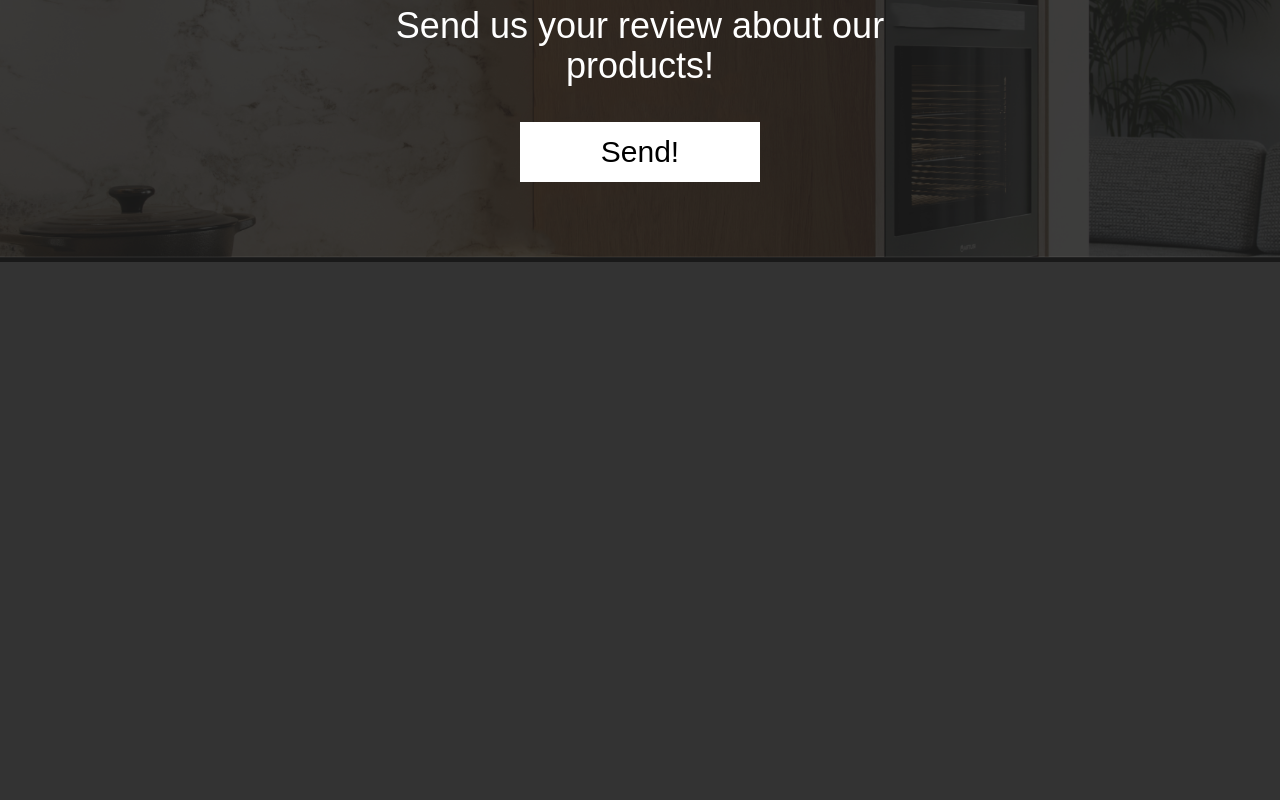
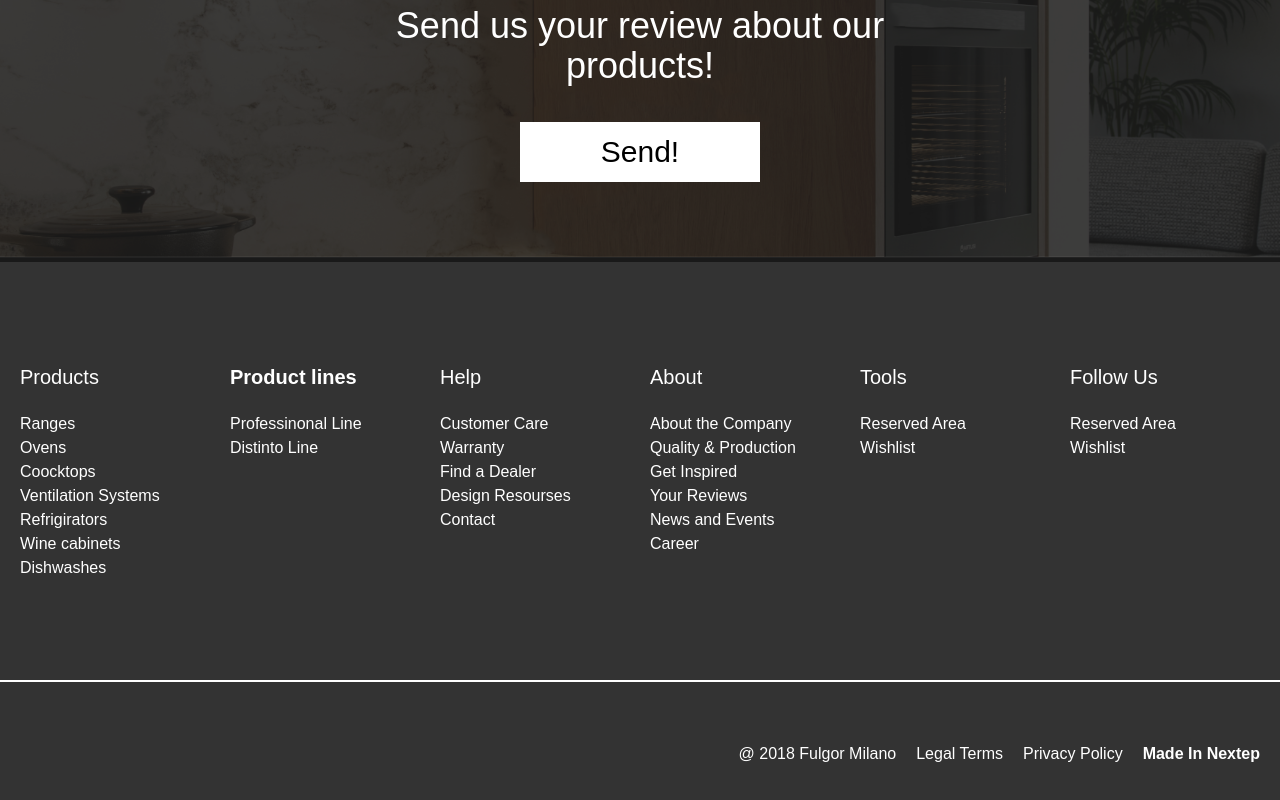
Before and after one commit to rocolusso/webcoder-test-challange-next, a Next.js app: page / in a window 1280 px wide. Shown: the part 3538-4338 px from the top of the page. Before the commit the page ends 3800 px from the top, so only its background shows below. Built offline with nearby package versions, Linux system fonts and the light colour scheme.

Commit message:
created Footer component

```diff
--- a/src/app/page.tsx
+++ b/src/app/page.tsx
@@ -2,16 +2,18 @@ import Header from "@/components/Header";
 import About from "@/components/About";
 import Services from "@/components/Services";
 import Contact from "@/components/Contact";
+import Footer from "@/components/Footer";
 
 export default function Home() {
     return (
         <>
-      <Header />
+            <Header/>
             <main>
-          <About />
-          <Services />
-          <Contact />
+                <About/>
+                <Services/>
+                <Contact/>
             </main>
+            <Footer/>
         </>
     );
 }
--- /dev/null
+++ b/src/components/Footer.tsx
@@ -0,0 +1,206 @@
+import React from 'react';
+import Link from "next/link";
+
+const Footer = () => {
+    return (
+        <footer className={'pt-20 pb-10'}>
+            <div className={'main_footer'}>
+                <div className={'container mx-auto'}>
+                    <div className={'grid grid-cols-2 sm:grid-cols-6 gap-5 p-5'}>
+
+                        <div className={'footer_item flex flex-col text-white'}>
+                            <h4 className={'text-[20px]'}>Products</h4>
+                            <ul className={'pt-5 flex flex-col'}>
+                                <li>
+                                    <Link href={'# '}>
+                                        Ranges
+                                    </Link>
+                                </li>
+                                <li>
+                                    <Link href={'#'}>
+                                        Ovens
+                                    </Link>
+                                </li>
+                                <li>
+                                    <Link href={'#'}>
+                                        Coocktops
+                                    </Link>
+                                </li>
+                                <li>
+                                    <Link href={'#'}>
+                                        Ventilation Systems
+                                    </Link>
+                                </li>
+                                <li>
+                                    <Link href={'#'}>
+                                        Refrigirators
+                                    </Link>
+                                </li>
+                                <li>
+                                    <Link href={'#'}>
+                                        Wine cabinets
+                                    </Link>
+                                </li>
+                                <li>
+                                    <Link href={'#'}>
+                                       Dishwashes
+                                    </Link>
+                                </li>
+                            </ul>
+                        </div>
+
+                        <div className={'footer_item flex flex-col text-white'}>
+                            <h4 className={'text-[20px] font-bold'}>Product lines</h4>
+                            <ul className={'pt-5 flex flex-col'}>
+                                <li>
+                                    <Link href={'# '}>
+                                        Professinonal Line
+                                    </Link>
+                                </li>
+                                <li>
+                                    <Link href={'#'}>
+                                        Distinto Line
+                                    </Link>
+                                </li>
+                            </ul>
+                        </div>
+
+                        <div className={'footer_item flex flex-col text-white'}>
+                            <h4 className={'text-[20px]'}>Help</h4>
+                            <ul className={'pt-5 flex flex-col'}>
+                                <li>
+                                    <Link href={'# '}>
+                                        Customer Care
+                                    </Link>
+                                </li>
+                                <li>
+                                    <Link href={'#'}>
+                                        Warranty
+                                    </Link>
+                                </li>
+                                <li>
+                                    <Link href={'#'}>
+                                        Find a Dealer
+                                    </Link>
+                                </li>
+                                <li>
+                                    <Link href={'#'}>
+                                        Design Resourses
+                                    </Link>
+                                </li>
+                                <li>
+                                    <Link href={'#'}>
+                                        Contact
+                                    </Link>
+                                </li>
+                            </ul>
+                        </div>
+
+                        <div className={'footer_item flex flex-col text-white'}>
+                            <h4 className={'text-[20px]'}>About</h4>
+                            <ul className={'pt-5 flex flex-col'}>
+                                <li>
+                                    <Link href={'# '}>
+                                        About the Company
+                                    </Link>
+                                </li>
+                                <li>
+                                    <Link href={'#'}>
+                                        Quality & Production
+                                    </Link>
+                                </li>
+                                <li>
+                                    <Link href={'#'}>
+                                        Get Inspired
+                                    </Link>
+                                </li>
+                                <li>
+                                    <Link href={'#'}>
+                                        Your Reviews
+                                    </Link>
+                                </li>
+                                <li>
+                                    <Link href={'#'}>
+                                        News and Events
+                                    </Link>
+                                </li>
+                                <li>
+                                    <Link href={'#'}>
+                                        Career
+                                    </Link>
+                                </li>
+                            </ul>
+                        </div>
+
+                        <div className={'footer_item flex flex-col text-white'}>
+                            <h4 className={'text-[20px]'}>Tools</h4>
+                            <ul className={'pt-5 flex flex-col'}>
+                                <li>
+                                    <Link href={'# '}>
+                                        Reserved Area
+                                    </Link>
+                                </li>
+                                <li>
+                                    <Link href={'#'}>
+                                        Wishlist
+                                    </Link>
+                                </li>
+                            </ul>
+                        </div>
+
+                        <div className={'footer_item flex flex-col text-white'}>
+                            <h4 className={'text-[20px]'}>Follow Us</h4>
+                            <ul className={'pt-5 flex flex-col'}>
+                                <li>
+                                    <Link href={'# '}>
+                                        Reserved Area
+                                    </Link>
+                                </li>
+                                <li>
+                                    <Link href={'#'}>
+                                        Wishlist
+                                    </Link>
+                                </li>
+                            </ul>
+                        </div>
+
+
+                    </div>
+                </div>
+                <div className={'container mx-auto mt-20'}>
+                    <div className={'border border-white'}></div>
+                </div>
+                <div className={'sub_footer'}>
+                    <div className={'container mx-auto'}>
+                        <div className={'p-5 flex sm:justify-end items-center'}>
+                            <ul className={' mt-10 text-white flex flex-col sm:flex-row gap-5'}>
+                                <li>
+                                    <Link href={'# '} className='capitalize'>
+                                        @ 2018 Fulgor Milano
+                                    </Link>
+                                </li>
+                                <li>
+                                    <Link href={'#'} className='capitalize'>
+                                        Legal Terms
+                                    </Link>
+                                </li>
+                                <li>
+                                    <Link href={'# '} className='capitalize'>
+                                        Privacy Policy
+                                    </Link>
+                                </li>
+                                <li>
+                                    <Link href={'#'} className='capitalize font-bold'>
+                                       Made in Nextep
+                                    </Link>
+                                </li>
+                            </ul>
+                        </div>
+                    </div>
+                </div>
+            </div>
+        </footer>
+    );
+};
+
+export default Footer;
```
Lines whose indentation alone changed are shown as unchanged.
